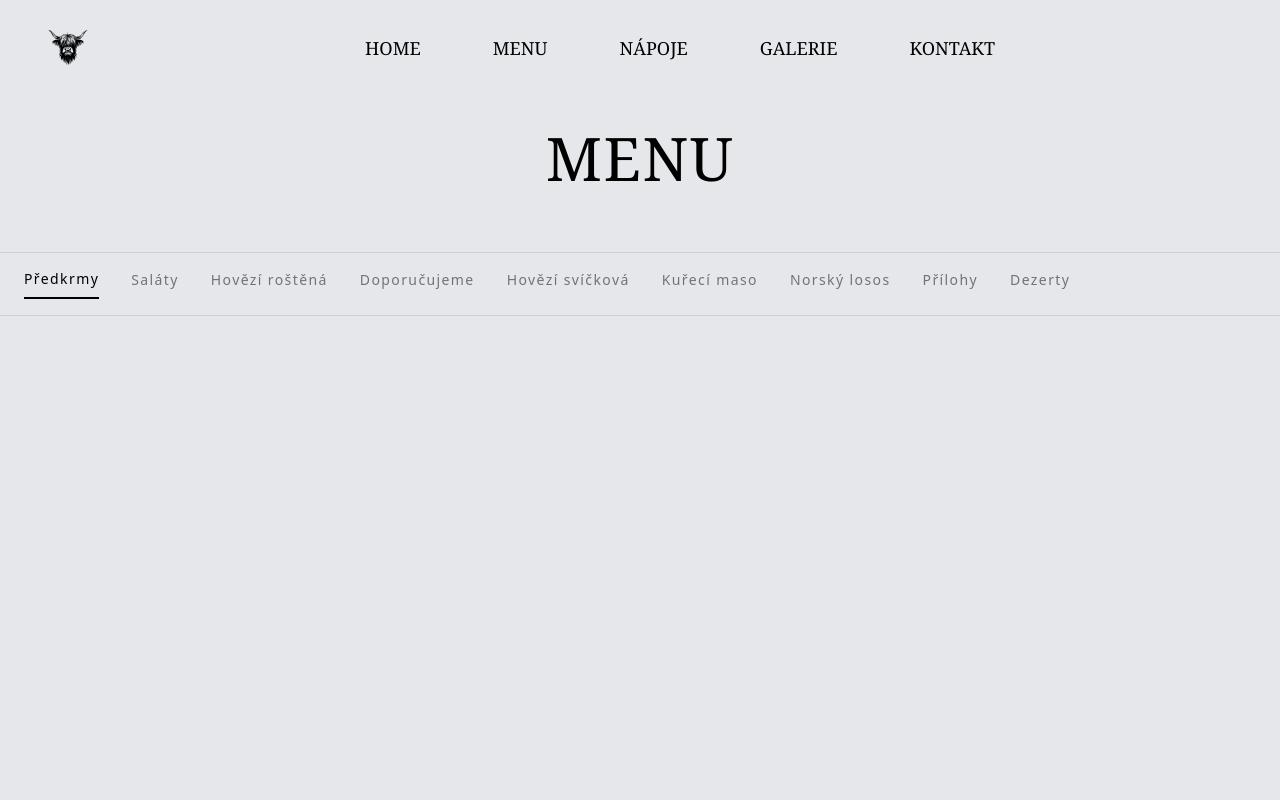
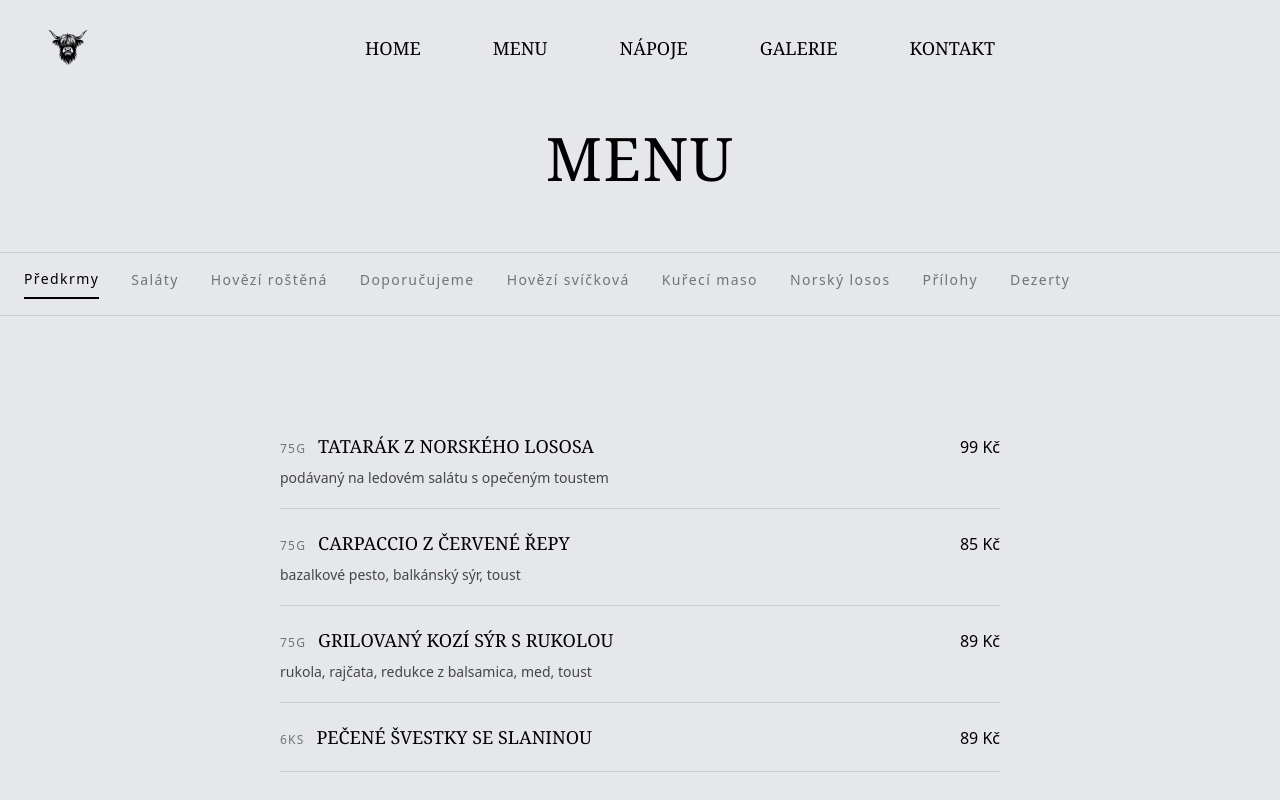
Before and after one commit to Krejzy23/steakhouse, a React (Vite) app: page /menu in a window 1280 px wide. Shown: the top 800 px of the page. Built offline with nearby package versions, Linux system fonts and the light colour scheme.

Commit message:
add mobNav anim

```diff
--- a/src/components/Navbar.jsx
+++ b/src/components/Navbar.jsx
@@ -2,8 +2,8 @@ import React, { useRef, useState, useEffect } from "react";
 import { gsap } from "gsap";
 import { Link, useLocation } from "react-router-dom";
 import { useWindowScroll } from "react-use";
-import Button from "./Button";
-import { HiBars3, HiXMark,HiPhone } from "react-icons/hi2";
+import clsx from "clsx";
+import { HiBars3, HiXMark } from "react-icons/hi2";
 import { navItems } from "../constants";
 
 const Navbar = () => {
@@ -12,6 +12,7 @@ const Navbar = () => {
 
   const location = useLocation();
   const navContainerRef = useRef(null);
+  const linksRef = useRef([]);
 
   const { y: currentScrollY } = useWindowScroll();
   const [isNavVisible, setIsNavVisible] = useState(true);
@@ -24,7 +25,7 @@ const Navbar = () => {
     setIsMobileOpen(false);
   };
 
-
+  // navbar hide/show on scroll
   useEffect(() => {
     if (currentScrollY === 0) {
       setIsNavVisible(true);
@@ -49,6 +50,26 @@ const Navbar = () => {
     });
   }, [isNavVisible]);
 
+  // lock body scroll when mobile menu open
+  useEffect(() => {
+    document.body.style.overflow = isMobileOpen ? "hidden" : "auto";
+
+    // GSAP animation for mobile menu items
+    if (isMobileOpen) {
+      gsap.fromTo(
+        linksRef.current,
+        { opacity: 0, x: -320 },
+        {
+          opacity: 1,
+          x: 0,
+          duration: 0.9,
+          stagger: 0.2,
+          ease: "power2.out",
+        }
+      );
+    }
+  }, [isMobileOpen]);
+
   return (
     <>
       {/* NAVBAR */}
@@ -61,14 +82,12 @@ const Navbar = () => {
             {/* LEFT */}
             <div className="flex items-center gap-6">
               <div className="">
-                <img src="/img/logo.svg" alt="logo" className="h-10 w-10 text-black transition hover:rotate-6 hover:scale-110"/>
+                <img
+                  src="/img/logo.svg"
+                  alt="logo"
+                  className="h-10 w-10 text-black transition hover:rotate-6 hover:scale-110"
+                />
               </div>
-
-              {/* <Button
-                title="Kontakt"
-                rightIcon={<HiPhone />}
-                containerClass="!bg-blue-50 hidden md:flex items-center gap-2"
-              /> */}
             </div>
 
             {/* DESKTOP MENU */}
@@ -87,7 +106,6 @@ const Navbar = () => {
 
             {/* RIGHT */}
             <div className="flex items-center gap-4">
-
               {/* MOBILE TOGGLE */}
               <button
                 onClick={() => setIsMobileOpen((p) => !p)}
@@ -106,13 +124,20 @@ const Navbar = () => {
 
       {/* MOBILE MENU */}
       {isMobileOpen && (
-        <div className="fixed inset-0 z-40 bg-white/80 pt-24 px-6 text-black">
-          <nav className="flex flex-col gap-6 uppercase">
+        <div className="fixed inset-0 z-40 bg-white/80 pt-24 px-6 text-black backdrop-blur-xs flex flex-col">
+          <nav className="flex flex-col gap-6 text-2xl uppercase w-full">
             {navItems.map((item, i) => (
               <Link
                 key={i}
                 to={item.to}
                 onClick={() => setIsMobileOpen(false)}
+                ref={(el) => (linksRef.current[i] = el)}
+                className={clsx(
+                  "block w-full px-4 py-3 uppercase tracking-widest text-center transition-colors duration-200",
+                  location.pathname === item.to
+                    ? "bg-black text-white"
+                    : "hover:bg-black/60 hover:text-white"
+                )}
               >
                 {item.label}
               </Link>
--- a/src/constants/index.js
+++ b/src/constants/index.js
@@ -46,6 +46,73 @@ export const categories = [
 ];
 
 export const menuItems = {
+  Předkrmy: [
+    {
+      grams: "75g",
+      name: "Tatarák z norského lososa",
+      description: "podávaný na ledovém salátu s opečeným toustem",
+      price: "99 Kč",
+    },
+    {
+      grams: "75g",
+      name: "Carpaccio z červené řepy",
+      description: "bazalkové pesto, balkánský sýr, toust",
+      price: "85 Kč",
+    },
+    {
+      grams: "75g",
+      name: "Grilovaný kozí sýr s rukolou",
+      description: "rukola, rajčata, redukce z balsamica, med, toust",
+      price: "89 Kč",
+    },
+    {
+      grams: "6ks",
+      name: "Pečené švestky se slaninou",
+      price: "89 Kč",
+    },
+  ],
+  Saláty: [
+    {
+      grams: "200g",
+      name: "Šopský salát",
+      description: "rajčata, okurka, paprika, balkanský sýr",
+      price: "75 Kč",
+    },
+    {
+      grams: "200g",
+      name: "Řecký salát",
+      description: "rajčata, okurka, paprika, bazalka, balkanský sýr, olivy",
+      price: "79 Kč",
+    },
+    {
+      grams: "200g",
+      name: "Italský salát",
+      description:
+        "rukola, sušená rajčata, parmazán, olivy, kapary, olivový olej",
+      price: "85 Kč",
+    },
+    {
+      grams: "350g",
+      name: "Gurmánský salát",
+      description:
+        "listové saláty, hovězí grilované plátky, sušená rajčata, pečená nakládaná paprika, kapary",
+      price: "179 Kč",
+    },
+    {
+      grams: "350g",
+      name: "Salát s kozím sýrem",
+      description:
+        "listové saláty, med, hroznové víno, kozí sýr, jablko,vlašské ořechy",
+      price: "185 Kč",
+    },
+    {
+      grams: "350g",
+      name: "Salát Caesar",
+      description:
+        "římský salát, parmazán, anglická slanina, kuřecí maso, česnekový dresink, pečená česneková bagetka",
+      price: "169 Kč",
+    },
+  ],
   "Hovězí roštěná": [
     {
       grams: "500g",
@@ -68,7 +135,8 @@ export const menuItems = {
     {
       grams: "300g",
       name: "Čertovský Steak",
-      description: "Steak s pikantní omáčkou ze slaniny, cibule, pórku, papriky a kečupu.",
+      description:
+        "Steak s pikantní omáčkou ze slaniny, cibule, pórku, papriky a kečupu.",
       price: "259 Kč",
     },
     {
@@ -81,7 +149,7 @@ export const menuItems = {
       grams: "300g",
       name: "Steak Šípek",
       description: "Steak přelitý omáčkou z šípků a červeného vína.",
-      price: "",
+      price: "259 Kč",
     },
     {
       grams: "200g",
@@ -104,34 +172,39 @@ export const menuItems = {
     {
       grams: "150g",
       name: "Hovězí Burritos",
-      description: "Restované hovězí kousky,paprika, cibule, fazole, to vše zabalené v pšeničné tortille zapečené sýrem, podávané se zakysanou smetanou.",
+      description:
+        "Restované hovězí kousky,paprika, cibule, fazole, to vše zabalené v pšeničné tortille zapečené sýrem, podávané se zakysanou smetanou.",
       price: "179 Kč",
     },
   ],
 
-  "Doporučujeme": [
+  Doporučujeme: [
     {
       grams: "250g",
       name: "Telecí Tri-tip Steak ( Maminha )",
-      description: "Tri-tip je trojúhelníkový sval pod nízkým roštěncem s tukovým krytím, jež masu dodává výraznou chuť. ( Marinované žampiony )",
+      description:
+        "Tri-tip je trojúhelníkový sval pod nízkým roštěncem s tukovým krytím, jež masu dodává výraznou chuť. ( Marinované žampiony )",
       price: "248 Kč",
     },
     {
       grams: "200g",
       name: "Hovězí Flank Steak",
-      description: "Flank je vnější část pupku a jedno z nejlepších a nejvíce nabízených zahraničních mas. Je libové bez tukového krytí. ( BBQ omáčka )",
+      description:
+        "Flank je vnější část pupku a jedno z nejlepších a nejvíce nabízených zahraničních mas. Je libové bez tukového krytí. ( BBQ omáčka )",
       price: "248 Kč",
     },
     {
       grams: "250g",
       name: "Telecí Hanger Steak",
-      description: "Jedná se o brániční sval bez bez tukového krytí. Maso je libové s jemnou chutí. ( Bylinkové máslo )",
+      description:
+        "Jedná se o brániční sval bez bez tukového krytí. Maso je libové s jemnou chutí. ( Bylinkové máslo )",
       price: "248 Kč",
     },
     {
       grams: "250g",
       name: "Telecí Spider Steak",
-      description: "Jedná se o maso z pánevní jamky - vyjímečný masový řez, který je v Čechách nazývaný pavouček. Tukové mramorování, které připomíná pavoučí síť se při přípravě rozpouští a dodává masu výraznou chuť. Steak je tudíž masitější. ( jogurtový dip z dijonské hořčice s pažitkou )",
+      description:
+        "Jedná se o maso z pánevní jamky - vyjímečný masový řez, který je v Čechách nazývaný pavouček. Tukové mramorování, které připomíná pavoučí síť se při přípravě rozpouští a dodává masu výraznou chuť. Steak je tudíž masitější. ( jogurtový dip z dijonské hořčice s pažitkou )",
       price: "248 Kč",
     },
   ],
@@ -182,28 +255,149 @@ export const menuItems = {
   ],
   "Kuřecí maso": [
     {
-      grams: "",
-      name: "",
-      description: "",
-      price: "",
+      grams: "200g",
+      name: "Kuře paní Sisi",
+      description: "kuřecí kousky se smetanou, sýrem a rozmarýnem",
+      price: "149 Kč",
     },
     {
-      grams: "",
-      name: "",
-      description: "",
-      price: "",
+      grams: "200g",
+      name: "Kuřecí polibek",
+      description: "grilované prsíčko na česneku zapečené nivou",
+      price: "149 Kč",
     },
     {
-      grams: "",
-      name: "",
-      description: "",
-      price: "",
+      grams: "200g",
+      name: "Steak Křupák",
+      description:
+        "prsíčko smažené v kukuřičných lupínkách s česnekovým dresinkem, citrón",
+      price: "149 Kč",
     },
     {
-      grams: "",
-      name: "",
-      description: "",
-      price: "",
+      grams: "200g",
+      name: "Kuřecí prso s parmazánovou krustou",
+      description: "do zlatova opečená kuřecí prsa s parmazánovou krustou",
+      price: "165 Kč",
     },
-  ]
+  ],
+  "Norský losos": [
+    {
+      grams: "150g",
+      name: "Losos na grilu",
+      description: "grilovaný steak z lososa",
+      price: "195 Kč",
+    },
+    {
+      grams: "150g",
+      name: "Losos pečený",
+      description:
+        "steak z lososa podávaný na listovém špenátu se smetanou, česnekem, vlašskými ořechy a citronem",
+      price: "209 Kč",
+    },
+  ],
+  Přílohy: [
+    {
+      name: "Krokety",
+      price: "49 Kč",
+    },
+    {
+      name: "Americké brambory",
+      price: "49 Kč",
+    },
+    {
+      name: "Steakové hranolky",
+      price: "49 Kč",
+    },
+    {
+      grams: "4ks",
+      name: "Bramboráčky",
+      price: "49 Kč",
+    },
+    {
+      name: "Fazolové lusky",
+      description: "se slaninou a česnekem",
+      price: "55 Kč",
+    },
+    {
+      name: "Mexické fazole",
+      price: "49 Kč",
+    },
+    {
+      name: "Listový špenát s česnekem",
+      price: "55 Kč",
+    },
+    {
+      name: "Čerstvá zelenina",
+      description: "rajčata, okurka, paprika",
+      price: "55 Kč",
+    },
+    {
+      name: "Dušené zelenina",
+      price: "55 Kč",
+    },
+    {
+      name: "Pikantní kukuřice",
+      description: "kukuřičná zrna",
+      price: "49 Kč",
+    },
+    {
+      name: "Rýže",
+      price: "49 Kč",
+    },
+    {
+      name: "Bylinkové máslo",
+      price: "25 Kč",
+    },
+    {
+      name: "Steakové omáčky",
+      description:
+        "Pepřová, Roqueforová, Čertovská, Šípková, Hříbková, omáčka Jack Daniel's",
+      price: "39 Kč",
+    },
+    {
+      name: "Tatarská omáčka",
+      price: "25 Kč",
+    },
+    {
+      name: "Dresinky",
+      description: "česnekový, BBQ",
+      price: "25 Kč",
+    },
+    {
+      name: "Dip pažitkový",
+      description: "z jogurtu, pažitky a dijonské hořčice",
+      price: "25 Kč",
+    },
+    {
+      grams: "2ks",
+      name: "Pečivo",
+      description: "chleba, toust",
+      price: "20 Kč",
+    },
+    {
+      name: "Česneková bageta",
+      price: "49 Kč",
+    },
+    {
+      name: "Box + Taška",
+      price: "15 Kč",
+    },
+  ],
+  Dezerty: [
+    {
+      name: "Zmrzlina s lesním ovocem",
+      description: "vanilková zmrzlina s horkým lesním ovocem a šlehačkou",
+      price: "79 Kč",
+    },
+    {
+      name: "Smažený banán se zmrzlinou",
+      description: "zabalený v tortille s vanilkovou zmrzlinou a šlehačkou",
+      price: "85 Kč",
+    },
+    {
+      name: "Panna cotta",
+      description: "s lesním ovocem a portským vínem",
+      price: "79 Kč",
+    },
+  ],
 };
--- a/src/index.css
+++ b/src/index.css
@@ -45,6 +45,11 @@
 .nav-hover-btn {
   @apply relative ms-10 text-sm font-serif text-black after:absolute after:-bottom-0.5 after:left-0 after:h-[2px] after:w-full after:origin-bottom-right after:scale-x-0 after:bg-neutral-800 after:transition-transform after:duration-300 after:ease-[cubic-bezier(0.65_0.05_0.36_1)] hover:after:origin-bottom-left hover:after:scale-x-100 dark:after:bg-white cursor-pointer;
 }
+
+
+.nav-hover-btn:hover::after {
+  width: 100%;
+}
 .floating-nav {
   background: rgba(255, 255, 255, 0.8);
   backdrop-filter: blur(12px);
```
